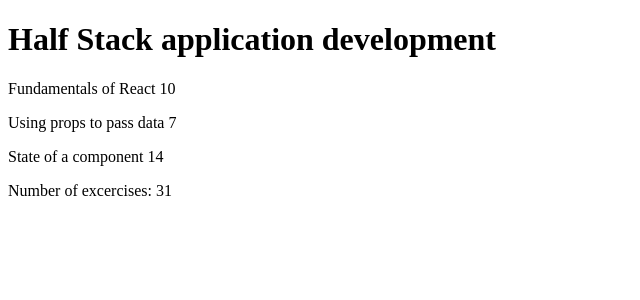
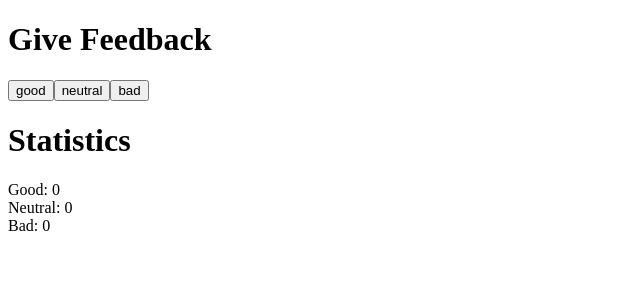
Before and after one commit to NicolaijScheu/fullstackOpen0, a React (Vite) app in the folder part1/: page / in a window 1280 px wide. Shown: the top 300 px of the page, without its empty margins (0-640 px from the left). Built offline with nearby package versions, Linux system fonts and the light colour scheme.

Commit message:
adds unicafe step 1, adds 3 buttons to increment 3 state variables

```diff
--- a/part1/src/App.jsx
+++ b/part1/src/App.jsx
@@ -1,61 +1,43 @@
-const Header = (props) => {
-  return (
-    <h1>{props.name}</h1>
-  )
-}
+import { useState } from "react"
 
-const Part = (props) => {
-  return <p>{props.title} {props.count}</p>
-}
+const Button = ({ text, onClick }) => <button onClick={onClick}>{text}</button>
 
-const Content = (props) => {
-
+const Feedback = ({ header, setters, values }) => {
   return (
     <>
-      {
-        props.parts.map(
-          (part, idx) => <Part title={part.name} count={part.exercises} key={idx} />
-        )
-      }
-
+      <h1>{header}</h1>
+      <Button text="good" onClick={() => setters[0](values[0] + 1)} />
+      <Button text="neutral" onClick={() => setters[1](values[1] + 1)} />
+      <Button text="bad" onClick={() => setters[2](values[2] + 1)} />
     </>
 
   )
 }
 
-const Total = (props) => {
-  const sum = props.parts.reduce(
-    (acc, currVal) => acc + currVal.exercises, 0,
-  )
+const Statistics = ({ good, neutral, bad }) => {
   return (
-    <p>Number of excercises: {sum}</p>
+    <>
+      <h1>Statistics</h1>
+      <div>Good: {good}</div>
+      <div>Neutral: {neutral}</div>
+      <div>Bad: {bad}</div>
+    </>
+
   )
 }
 
 const App = () => {
-  const course = {
-    name: 'Half Stack application development',
-    parts: [
-      {
-        name: 'Fundamentals of React',
-        exercises: 10
-      },
-      {
-        name: 'Using props to pass data',
-        exercises: 7
-      },
-      {
-        name: 'State of a component',
-        exercises: 14
-      }
-    ]
-  }
+  const [countGood, setCountGood] = useState(0)
+  const [countNeutral, setCountNeutral] = useState(0)
+  const [countBad, setCountBad] = useState(0)
+  const header = "Give Feedback"
+
 
   return (
     <div>
-      <Header name={course.name} />
-      <Content parts={course.parts} />
-      <Total parts={course.parts} />
+      <Feedback header={header} setters={[setCountGood, setCountNeutral, setCountBad]} values={[countGood, countNeutral, countBad]} />
+      <Statistics good={countGood} neutral={countNeutral} bad={countBad} />
+
     </div>
   )
 }
```
